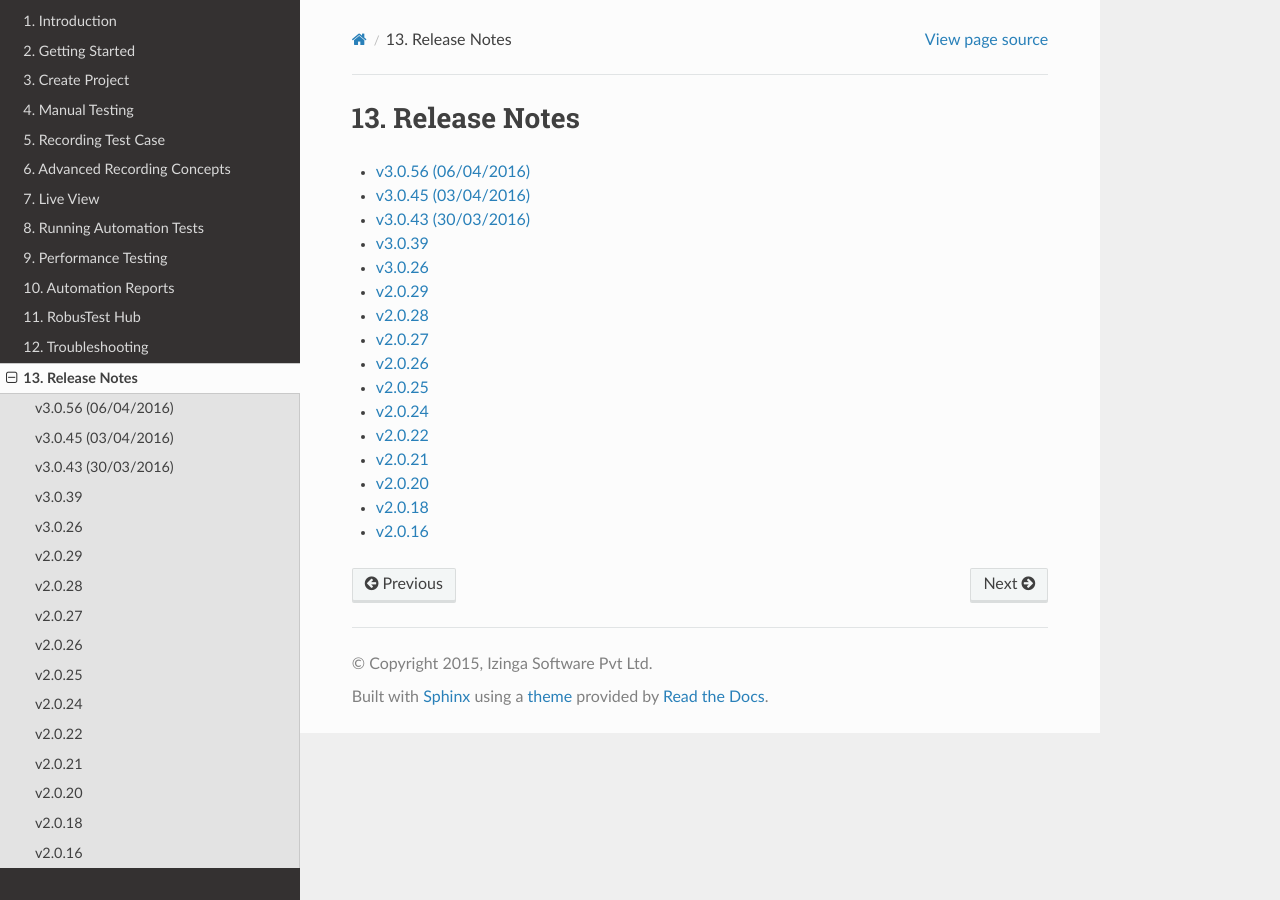
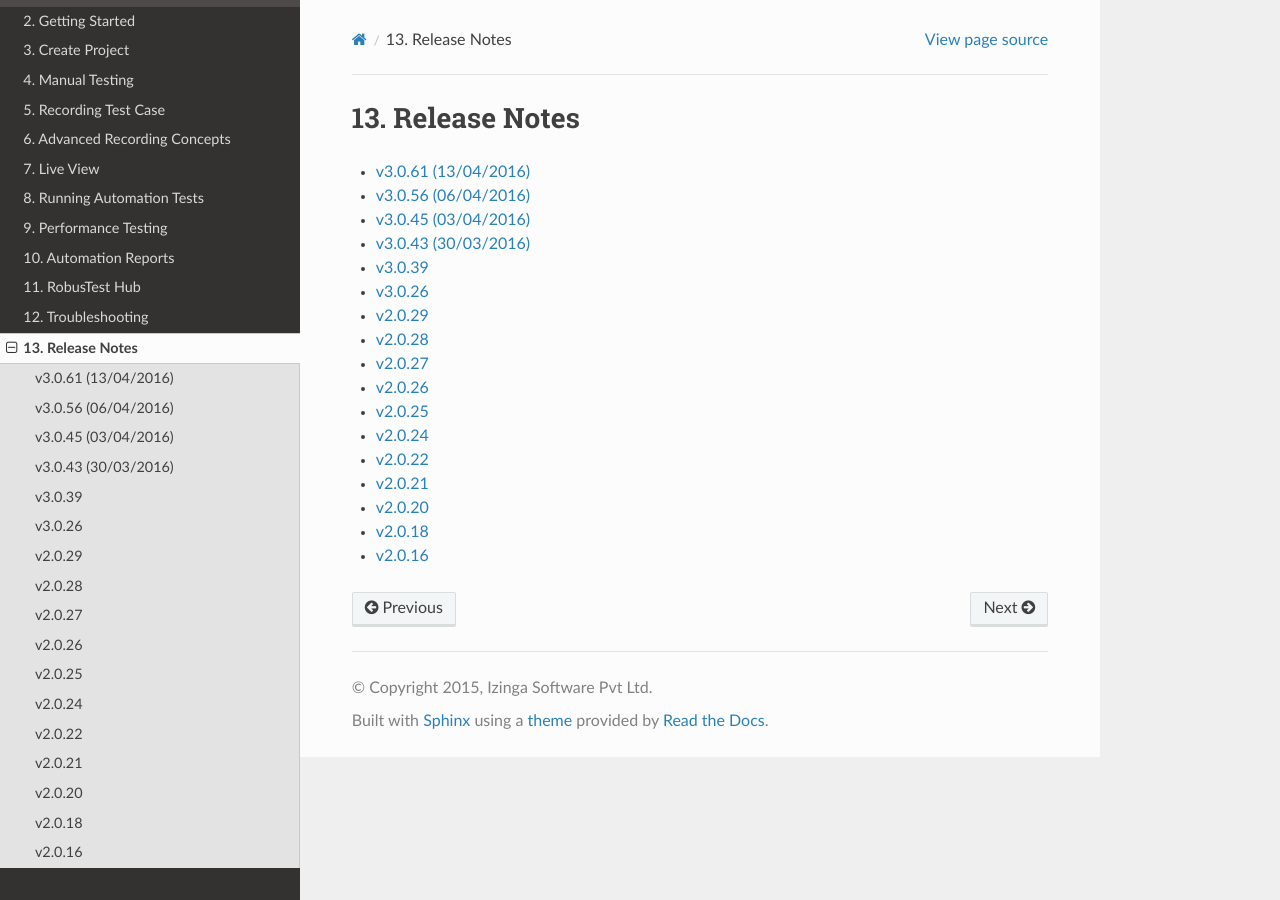
Before and after one commit to izinga/robustest_docs, a Sphinx documentation site: the page built from source/releasenotes.rst, in a window 1280 px wide. Built offline with Sphinx 7.4.7 and the Read the Docs theme 2.0.0, drawn with Linux system fonts in a browser that asks for light colours.

Commit message:
release 3.0.61

```diff
--- a/source/releasenotes.rst
+++ b/source/releasenotes.rst
@@ -3,6 +3,7 @@
 
 .. toctree::
 
+  releases/3.0.61
   releases/3.0.56
   releases/3.0.45
   releases/3.0.43
--- /dev/null
+++ b/source/releases/3.0.61.rst
@@ -0,0 +1,7 @@
+v3.0.61 (13/04/2016)
+====================
+
+**Improvements & Fixes**
+
+* Improved validation options
+* Bug fixes for improved failure reporting
```
